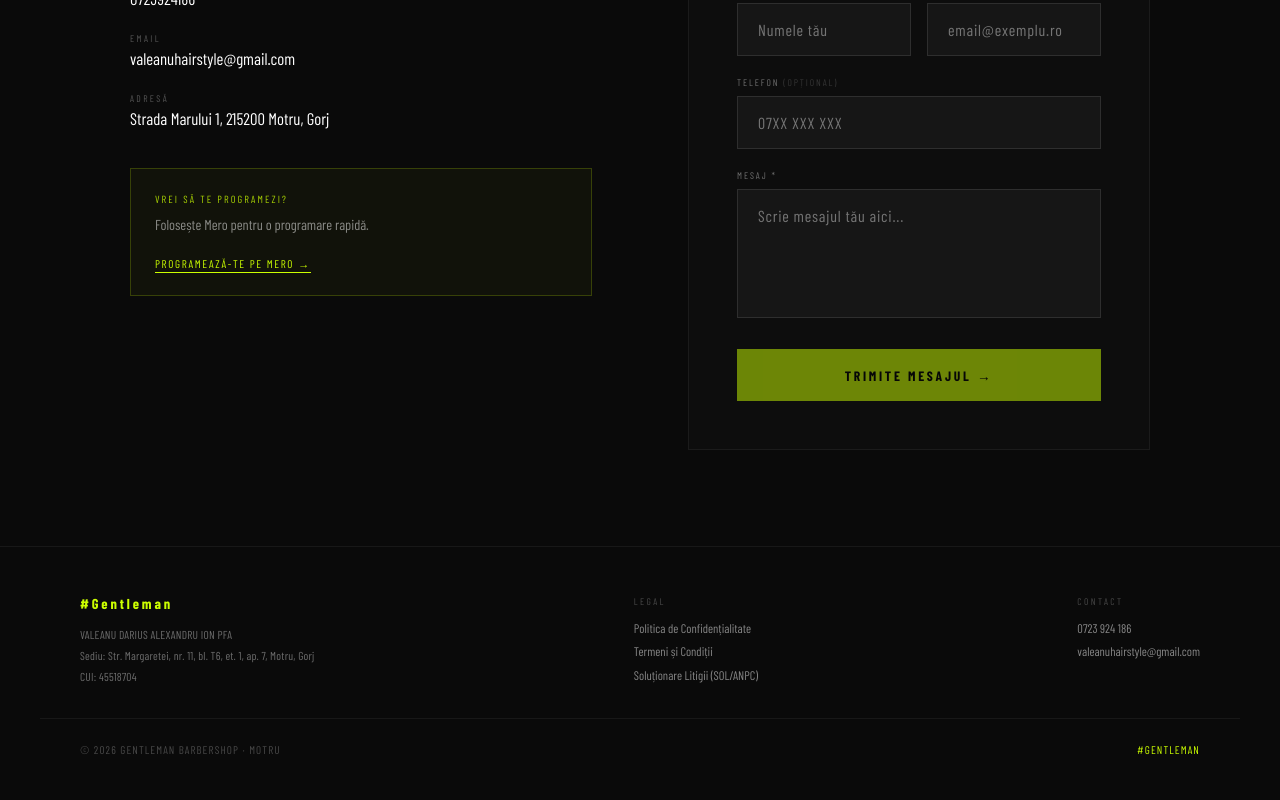
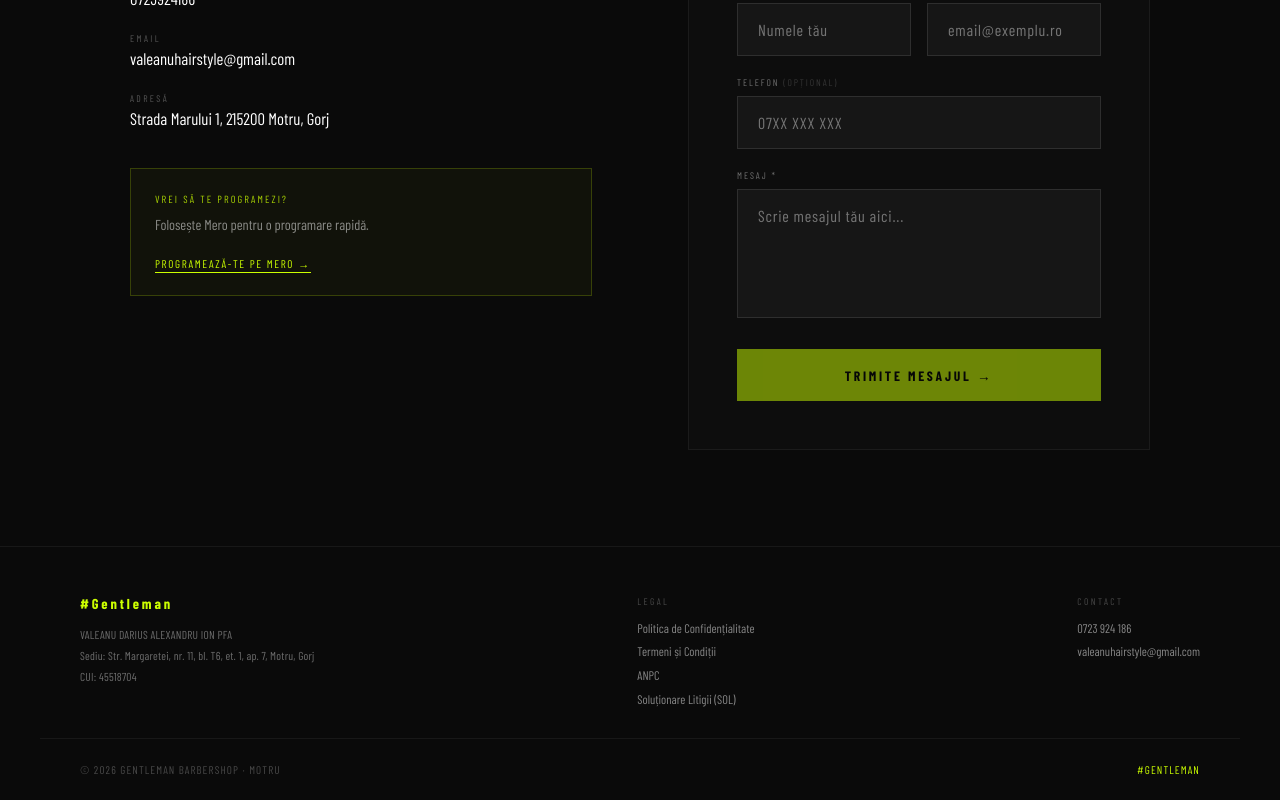
Before and after one commit to danutbradescu/gentleman-frizerie, a Next.js app: page /contact in a window 1280 px wide. Shown: the part 484-1284 px from the top of the page. Built offline with nearby package versions, Linux system fonts and the light colour scheme; a web font is replaced by a local one.

Commit message:
add anpc

```diff
--- a/components/footer/page.tsx
+++ b/components/footer/page.tsx
@@ -38,13 +38,14 @@ export default function Footer() {
           <Link href="/termeni-si-conditii" style={{ fontSize: "0.78rem", color: "rgba(255,255,255,0.5)", textDecoration: "none" }}>
             Termeni și Condiții
           </Link>
-          <a
-            href="https://ec.europa.eu/consumers/odr"
-            target="_blank" rel="noopener noreferrer"
-            style={{ fontSize: "0.78rem", color: "rgba(255,255,255,0.5)", textDecoration: "none" }}
-          >
-            Soluționare Litigii (SOL/ANPC)
-          </a>
+          <a href="https://anpc.ro" target="_blank" rel="noopener noreferrer"
+  style={{ fontSize: "0.78rem", color: "rgba(255,255,255,0.5)", textDecoration: "none" }}>
+  ANPC
+</a>
+<a href="https://consumer-redress.ec.europa.eu" target="_blank" rel="noopener noreferrer"
+  style={{ fontSize: "0.78rem", color: "rgba(255,255,255,0.5)", textDecoration: "none" }}>
+  Soluționare Litigii (SOL)
+</a>
         </div>
 
         {/* Contact rapid */}
```
